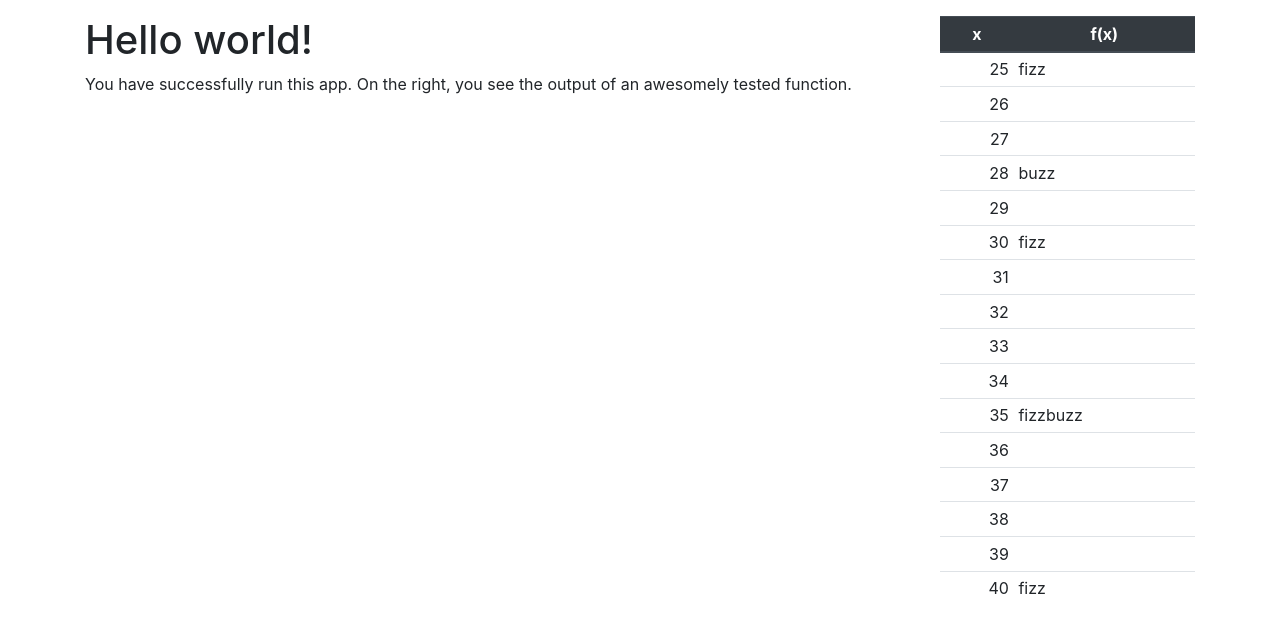
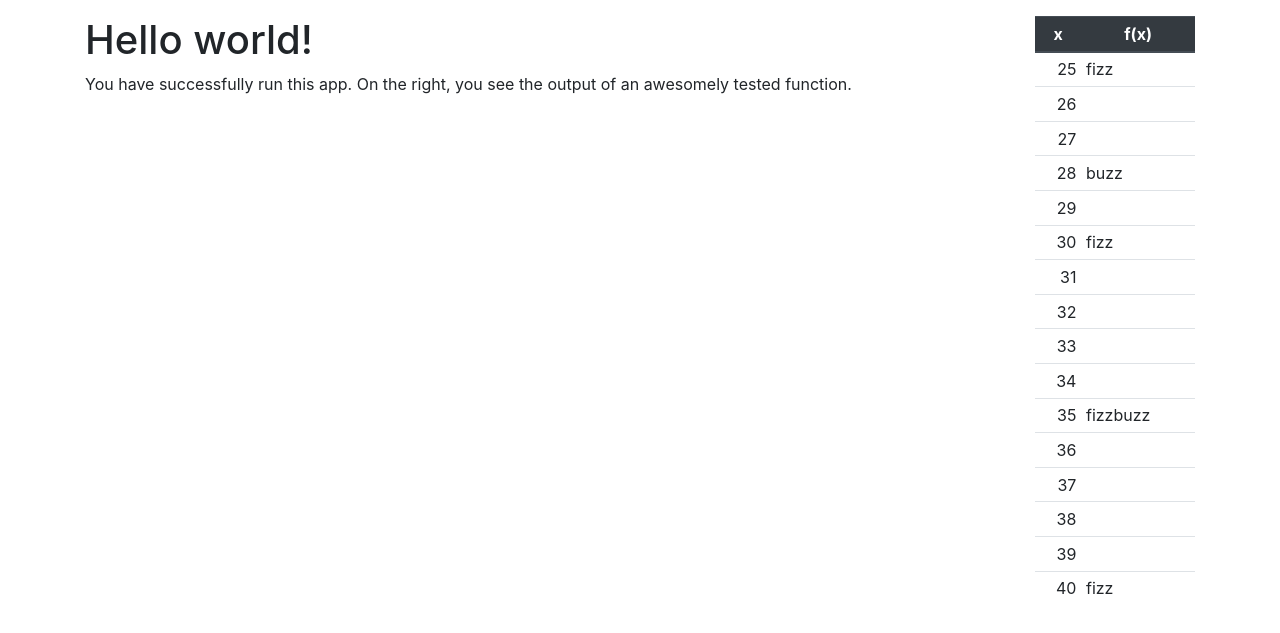
Before and after one commit to soerface/template-flask-bootstrap, a Flask app: page / in a window 1280 px wide. Shown: the part 56-689 px from the top of the page. Run offline with Flask 2, Linux system fonts and the light colour scheme; some libraries are stand-ins or nearby versions.

Commit message:
Stylefix, require at least python 3.6 (format strings)

```diff
--- a/src/templates/index.html
+++ b/src/templates/index.html
@@ -6,7 +6,7 @@
             <h1>Hello world!</h1>
             <p>You have successfully run this app. On the right, you see the output of an awesomely tested function.</p>
         </div>
-        <div class="col-3">
+        <div class="col-2">
             <table class="table table-sm">
                 <thead class="thead-dark">
                 <tr class="text-center">
```
Also changed, not shown: tests/test_app.py (+1 -0 lines), .github/workflows/deploy.yml.
